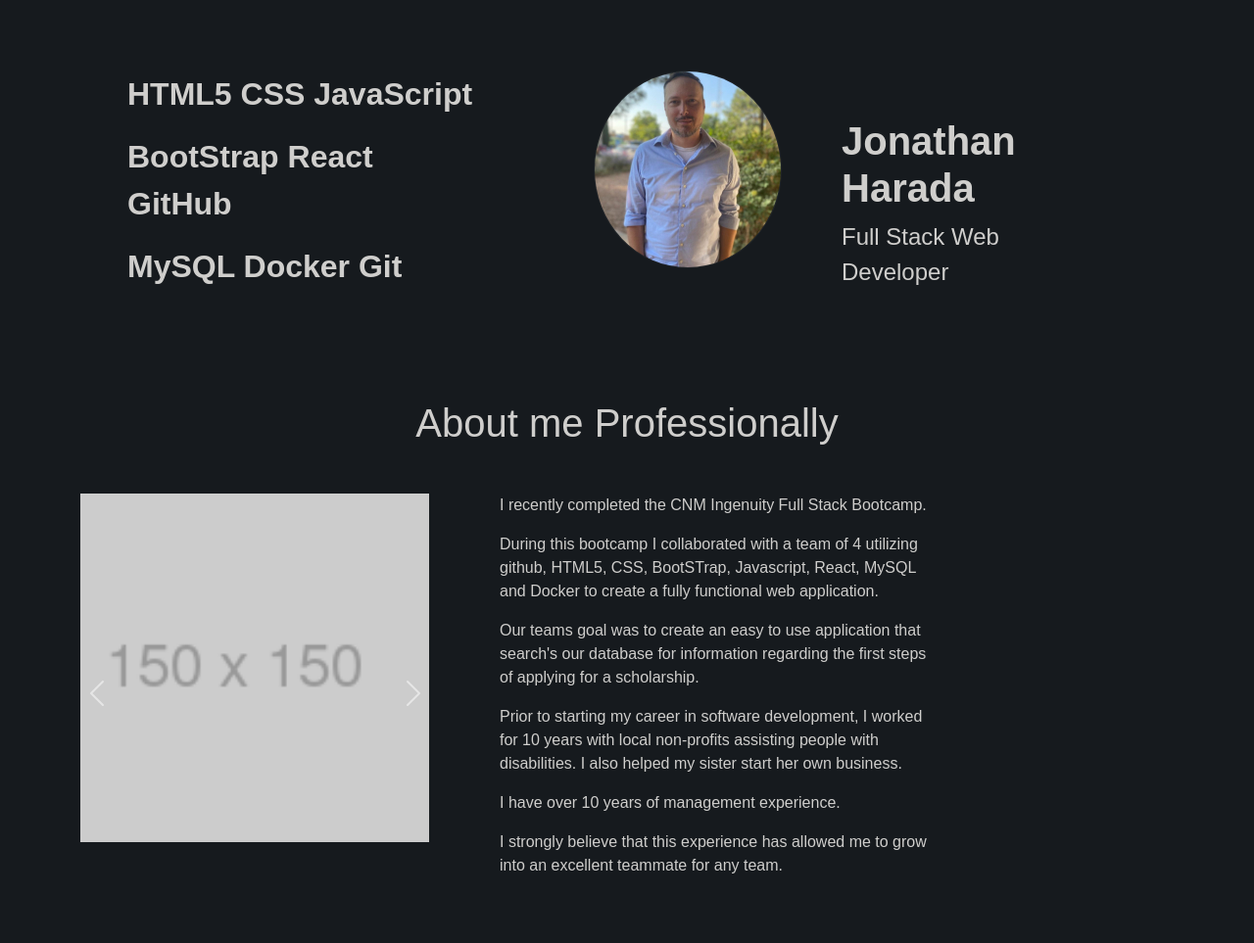
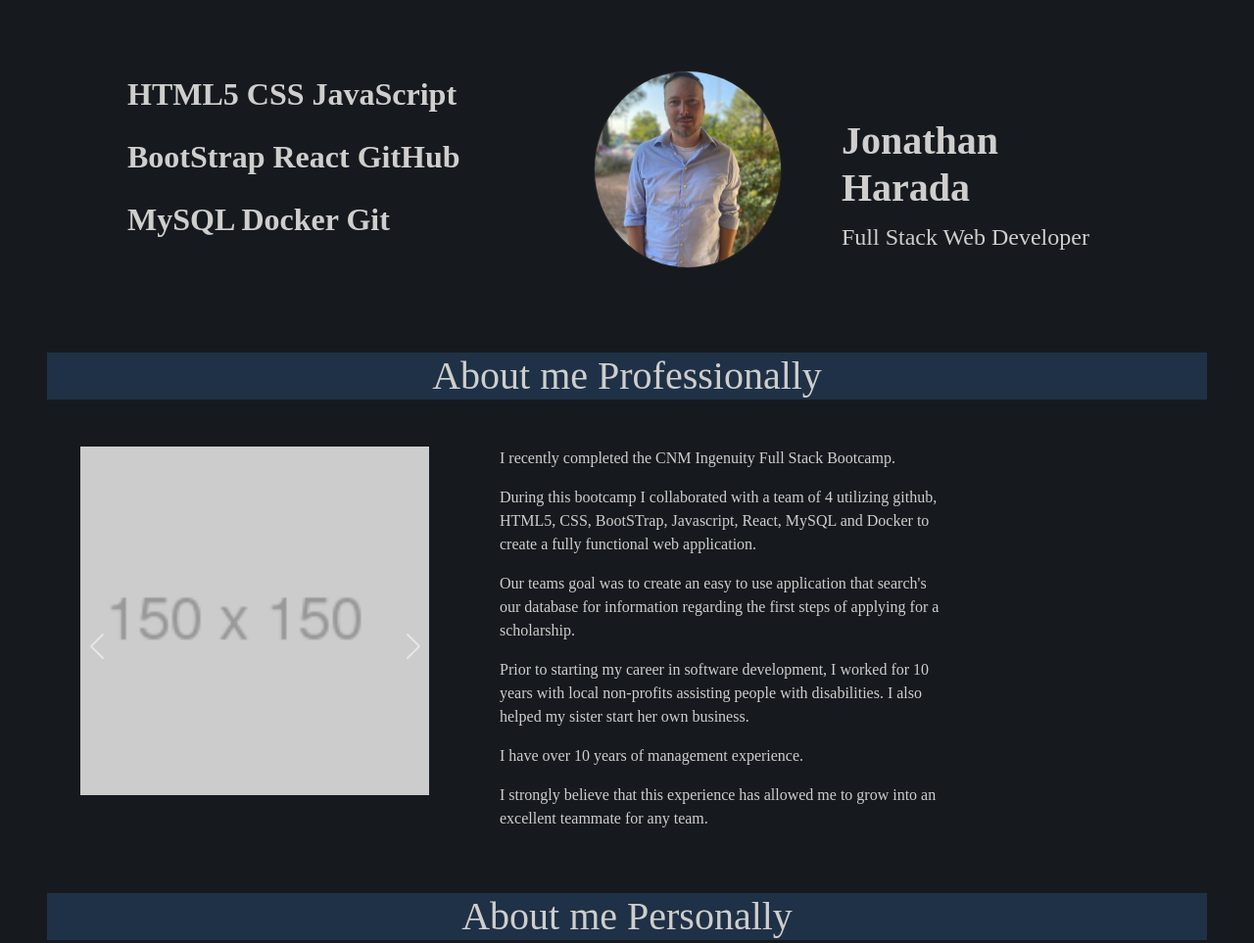
Before and after one commit to JonathanHarada/jonathan-harada-pwp, a plain HTML site: page public_html/index.html in a window 1280 px wide. Shown: the part 80-1043 px from the top of the page at 98% size. Drawn offline with nearby package versions, Linux system fonts and the light colour scheme.

Commit message:
added background color to h1

```diff
--- a/public_html/index.html
+++ b/public_html/index.html
@@ -46,7 +46,7 @@
             <img class="mt-5 ms-5 border border-dark rounded-circle img-responsive img-fluid" src="images/fullsize.jpg"                         alt="picture of jonathan"/>
             </div>
         <div class="col-md-3 justify-content-center mt-5 pt-5 ms-md-3">
-            <h2 class="fw-bold fs-1">Jonathan Harada</h2>
+            <h1 class="fw-bold">Jonathan Harada</h1>
             <p class="fs-4">Full Stack Web Developer</p>
         </div>
          </div>
@@ -55,7 +55,7 @@
 
 <!--Body 2 1st Carousel-->
 
-<h1 class="m-5 text-center" id="aboutMe">About me Professionally</h1>
+<h1 class="test m-5 text-center" id="aboutMe">About me Professionally</h1>
 
 <div class="d-md-flex justify-content-evenly container ">
     <div class="row">
@@ -95,7 +95,7 @@
 
 <!--Body 2 Second Carousel-->
 
-<h1 class="m-5 text-center">About me Personally</h1>
+<h1 class="test m-5 text-center">About me Personally</h1>
 
 <section class="d-md-flex justify-content-evenly">
     <div class="container row ms-md-5">
@@ -132,7 +132,7 @@
 </section>
 
 <!--Body 3-->
-<h1 class="m-5 text-center" id="portfolio">Portfolio</h1>
+<h1 class="test m-5 text-center" id="portfolio">Portfolio</h1>
 
     <div class="container d-md-flex">
     <div class="d-md-block container">
@@ -173,7 +173,7 @@
     </div>
 
 <!--My Contact Info-->
-<h1 id="contactMe" class="m-5 text-center">Contact Me</h1>
+<h1 id="contactMe" class=" test m-5 text-center">Contact Me</h1>
 
     <div class="container text-center">
         <div>
--- a/public_html/styles.css
+++ b/public_html/styles.css
@@ -1,5 +1,9 @@
 body {
     background-color: #161A1E;
     color: #CFCECC;
-    font-family: sans-serif;
+    font-family: serif;
 }
+
+.test {
+   background-color: #1F3146
+}
```
